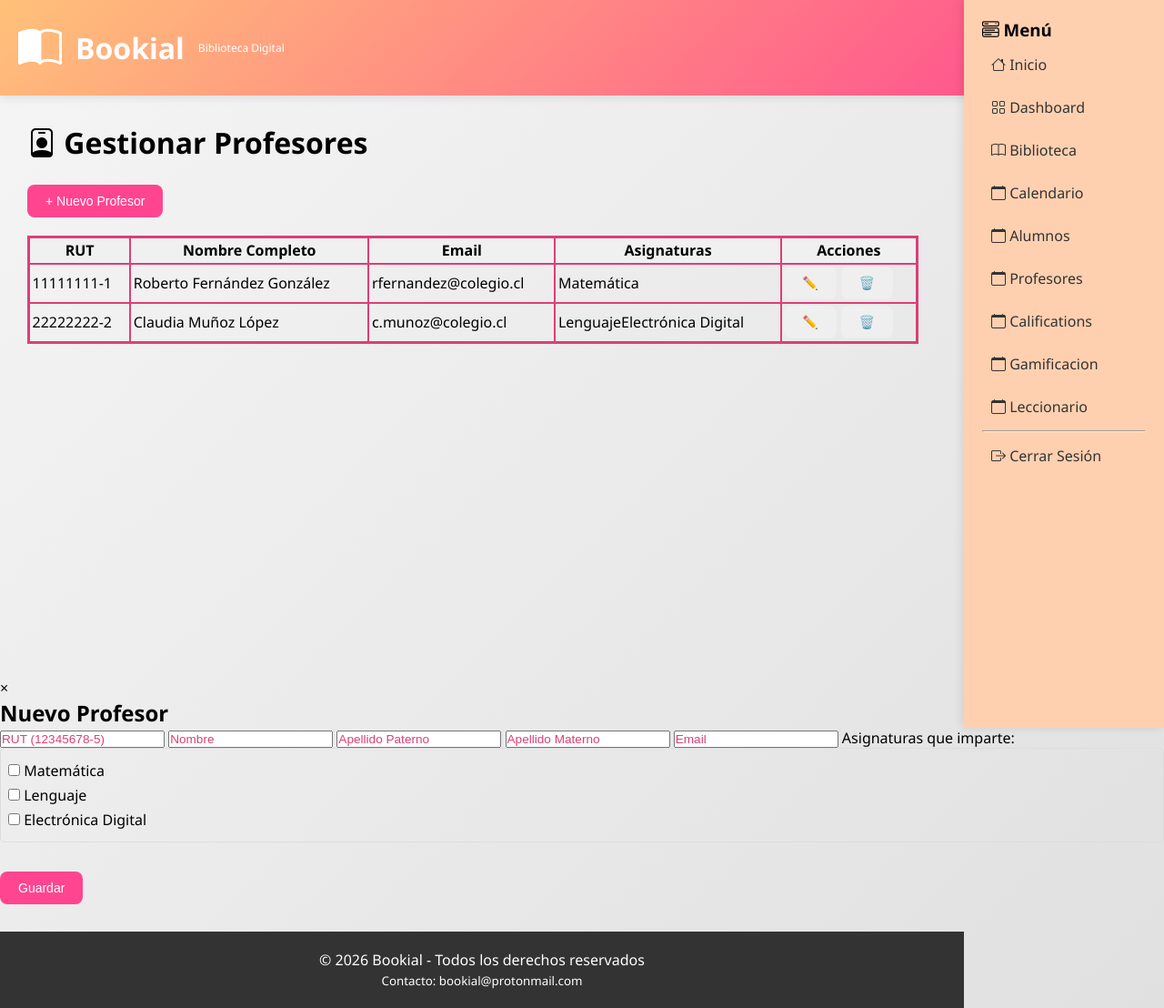
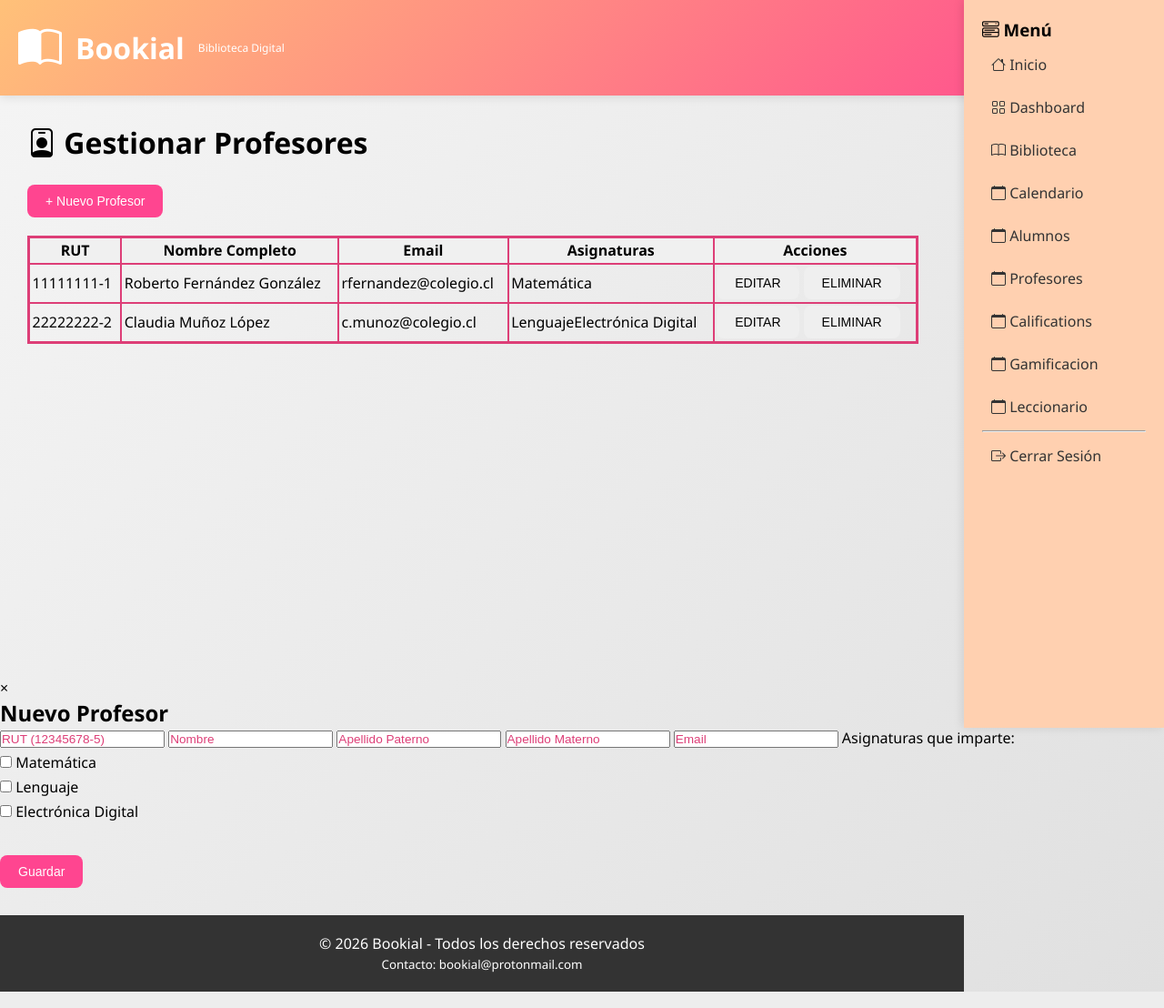
Before and after one commit to sarayepm/Bookial-sandbox, a Python web app: template templates/profesores.html in a window 1280 px wide. Shown: the whole page at 91% size. Run offline with Jinja, Linux system fonts and the light colour scheme; the template is opened without the code that fills it, so the values that code supplies are empty.

Commit message:
Arreglos 2

```diff
--- a/static/js/lectionary.js
+++ b/static/js/lectionary.js
@@ -36,8 +36,8 @@
           { nombre: "Dashboard", link: "dashboard.html", icon: "bi-grid" },
           { nombre: "Alumnos", link: "alumnos.html", icon: "bi-people" },
           { nombre: "Profesores", link: "profesores.html", icon: "bi-person-badge" },
-          { nombre: "Leccionario", link: "leccionario.html", icon: "bi-journal-bookmark" },
-          { nombre: "Calificaciones", link: "calificaciones.html", icon: "bi-star" }
+          { nombre: "Leccionario", link: "lectionary.html", icon: "bi-journal-bookmark" },
+          { nombre: "Calificaciones", link: "califications.html", icon: "bi-star" }
         ]
       };
       const menu = rolesMenu[user.rol] || rolesMenu.admin;
--- a/static/js/profesores.js
+++ b/static/js/profesores.js
@@ -68,12 +68,12 @@ document.addEventListener("DOMContentLoaded", function () {
 
             const acciones = row.insertCell(4);
             const btnEditar = document.createElement("button");
-            btnEditar.textContent = "✏️";
+            btnEditar.textContent = "EDITAR";
             btnEditar.classList.add("btn-small");
             btnEditar.style.marginRight = "5px";
             btnEditar.onclick = () => editarProfesor(prof);
             const btnEliminar = document.createElement("button");
-            btnEliminar.textContent = "🗑️";
+            btnEliminar.textContent = "ELIMINAR";
             btnEliminar.classList.add("btn-small");
             btnEliminar.onclick = () => eliminarProfesor(prof.id);
             acciones.appendChild(btnEditar);
@@ -103,7 +103,7 @@ document.addEventListener("DOMContentLoaded", function () {
         }
     }
 
-    // Limpiar modal
+
     function limpiarModal() {
         modalTitulo.textContent = "Nuevo Profesor";
         profesorIdInput.value = "";
--- a/templates/lectionary.html
+++ b/templates/lectionary.html
@@ -23,7 +23,6 @@
             </a>
         </header>
         <main>
-            <!-- POPUP -->
             <div id="difuminate"></div>
             <div id="popup-curso">
                 <h2>Seleccione Curso y Asignatura</h2>
@@ -36,7 +35,6 @@
                 <button id="btnAceptarPopup">Aceptar</button>
             </div>
 
-            <!-- CONTENIDO PRINCIPAL (oculto) -->
             <div id="contenidoLeccionario">
                 <h1>Libro de Clases</h1>
                 <div class="form-group">
--- a/templates/login.html
+++ b/templates/login.html
@@ -37,7 +37,7 @@
 		<div class="auth-container">
 			<div class="auth-box">
 				<h2>Iniciar Sesión</h2>
-				<form id="loginForm">
+				<form id="loginForm" method="POST">
 					<div class="form-group">
 						<label>Email:</label>
 						<input type="email" id="email" required>
--- a/templates/profesores.html
+++ b/templates/profesores.html
@@ -66,8 +66,7 @@
 
             <label>Asignaturas que imparte:</label>
             <div id="asignaturasCheckbox"
-                style="border:1px solid #ddd; padding:8px; border-radius:5px; max-height:150px; overflow-y:auto;">
-                <!-- Los checkboxes se llenan dinámicamente con JS -->
+                class="asigCheckbox">
             </div>
 
             <button id="guardarProfesor" class="btn-primary">Guardar</button>
--- a/templates/register.html
+++ b/templates/register.html
@@ -57,7 +57,7 @@
 
 					<div class="form-group">
 						<label for="email"><i class="bi bi-envelope"></i> Email:</label>
-						<input type="email" id="email" name="email" required placeholder="tu@email.com">
+						<input type="email" id="email" name="email" pattern="[a-zA-Z]" required placeholder="tu@email.com"> <!--  -->
 					</div>
 
 					<div class="form-group">
```
Also changed, not shown: static/css/profesores.css (+8 -0 lines), static/js/auth.js (+9 -8 lines).
